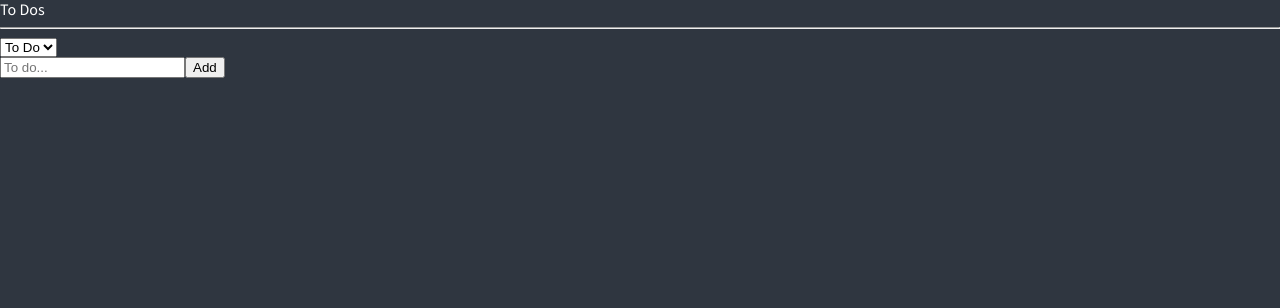
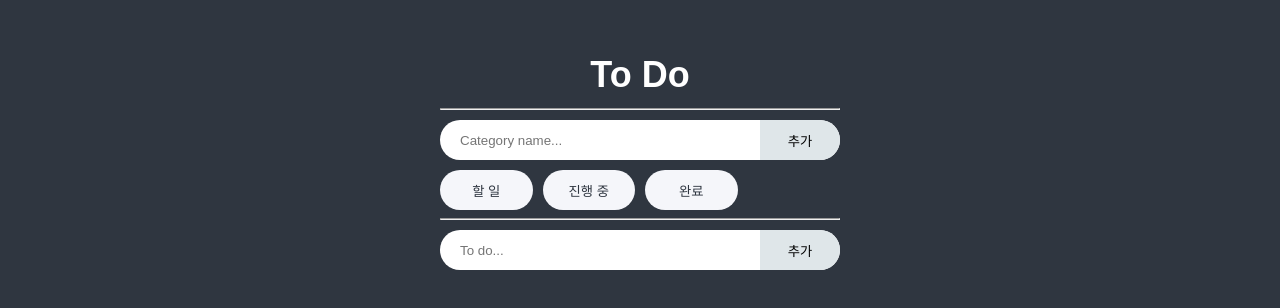
Before and after one commit to verobeach7/reactjs-Animation, a React (Create React App) app: page / in a window 1280 px wide. Shown: the top 308 px of the page. Built offline with nearby package versions, Linux system fonts and the light colour scheme.

Commit message:
React: Challenge

```diff
--- a/src/App.tsx
+++ b/src/App.tsx
@@ -54,6 +54,10 @@ table {
   box-sizing: border-box;
 }
 body {
+  display:flex;
+  align-items: center;
+  justify-content: center;
+  margin: 50px auto;
   font-family: 'Source Sans Pro', sans-serif;
   line-height: 1.2;
   background-color:${(props) => props.theme.bgColor};
--- a/src/atoms.tsx
+++ b/src/atoms.tsx
@@ -1,33 +1,41 @@
 import { atom, selector } from "recoil";
 
-/* // type은 정의 후 재사용이 가능함. 단순히 여러번 반복하는 것을 줄이기 위해 사용.
-type categories = "TO_DO" | "DOING" | "DONE"; */
+const localStorageEffect =
+  (key: string) =>
+  ({ setSelf, onSet }: any) => {
+    const savedToDos = localStorage.getItem(key);
+    if (savedToDos != null) {
+      setSelf(JSON.parse(savedToDos));
+    }
 
-// ENUM: 반복적으로 사용할 것을 정의해놓고 쓰는 것. 일일이 타이핑하면서 실수하는 것을 줄임.
-// ENUM은 일련의 숫자를 문자로 변환하여 표현해주는 것. 프로그래머를 도와주기 위한 것.
-export enum Categories {
-  /* "TO_DO", // 0
-  "DOING", // 1
-  "DONE", // 2 */
-  "TO_DO" = "TO_DO", // "TO_DO"
-  "DOING" = "DOING", // "DOING"
-  "DONE" = "DONE", // "DONE"
-}
+    onSet((newToDos: IToDo, _: any, isReset: boolean) => {
+      isReset
+        ? localStorage.removeItem(key)
+        : localStorage.setItem(key, JSON.stringify(newToDos));
+    });
+  };
 
-export const categoryState = atom<Categories>({
+export const categoriesState = atom({
+  key: "categories",
+  default: ["할 일", "진행 중", "완료"],
+  effects: [localStorageEffect("categories")],
+});
+
+export const categoryState = atom({
   key: "category",
-  default: Categories.TO_DO,
+  default: "TO_DO",
 });
 
 export interface IToDo {
   text: string;
   id: number;
-  category: Categories;
+  category: string;
 }
 
 export const toDoState = atom<IToDo[]>({
   key: "toDo",
   default: [],
+  effects: [localStorageEffect("toDo")],
 });
 
 export const toDoSelector = selector({
--- /dev/null
+++ b/src/components/CreateCategory.tsx
@@ -0,0 +1,62 @@
+import { useForm } from "react-hook-form";
+import { useRecoilState } from "recoil";
+import styled from "styled-components";
+import { categoriesState } from "../atoms";
+
+interface IFormCategory {
+  category: string;
+}
+
+export const Form = styled.form`
+  display: flex;
+  align-items: center;
+  justify-content: center;
+  height: 40px;
+  margin: 10px auto;
+  position: relative;
+  input {
+    height: 100%;
+    width: 100%;
+    border: none;
+    border-radius: 20px;
+    padding-left: 20px;
+    padding-right: 90px;
+    &:focus {
+      outline: none;
+    }
+  }
+  button {
+    position: absolute;
+    right: 0;
+    width: 80px;
+    height: 40px;
+    border: none;
+    border-top-right-radius: 20px;
+    border-bottom-right-radius: 20px;
+    background-color: ${(props) => props.theme.btnBgColor};
+    &:hover {
+      background-color: ${(props) => props.theme.accentColor};
+    }
+  }
+`;
+
+function CreateCategory() {
+  const [categories, setCategories] = useRecoilState(categoriesState);
+  const { register, handleSubmit, setValue } = useForm<IFormCategory>();
+  const handleValid = ({ category }: IFormCategory) => {
+    console.log(category);
+    setCategories([...categories, category]);
+    setValue("category", "");
+  };
+  return (
+    <Form onSubmit={handleSubmit(handleValid)}>
+      <input
+        {...register("category", { required: "Please write a Category." })}
+        placeholder="Category name..."
+      />
+      <button>추가</button>
+    </Form>
+  );
+}
+
+export default CreateCategory;
--- a/src/components/CreateToDo.tsx
+++ b/src/components/CreateToDo.tsx
@@ -1,16 +1,18 @@
 import { useForm } from "react-hook-form";
 import { useRecoilValue, useSetRecoilState } from "recoil";
 import { categoryState, toDoState } from "../atoms";
+import { Form } from "./CreateCategory";
 
-interface IForm {
+export interface IFormToDo {
   toDo: string;
 }
 
 function CreateToDo() {
   const setToDos = useSetRecoilState(toDoState);
   const category = useRecoilValue(categoryState);
-  const { register, handleSubmit, setValue } = useForm<IForm>();
-  const handleValid = ({ toDo }: IForm) => {
+  const { register, handleSubmit, setValue } = useForm<IFormToDo>();
+  // console.log(category);
+  const handleValid = ({ toDo }: IFormToDo) => {
     setToDos((oldToDos) => [
       { text: toDo, id: Date.now(), category },
       ...oldToDos,
@@ -18,13 +20,13 @@ function CreateToDo() {
     setValue("toDo", "");
   };
   return (
-    <form onSubmit={handleSubmit(handleValid)}>
+    <Form onSubmit={handleSubmit(handleValid)}>
       <input
         {...register("toDo", { required: "Please write a To Do." })}
         placeholder="To do..."
       />
-      <button>Add</button>
-    </form>
+      <button>추가</button>
+    </Form>
   );
 }
 
--- a/src/components/ToDo.tsx
+++ b/src/components/ToDo.tsx
@@ -1,9 +1,55 @@
 import React from "react";
-import { useSetRecoilState } from "recoil";
-import { Categories, IToDo, toDoState } from "../atoms";
+import { useRecoilValue, useSetRecoilState } from "recoil";
+import styled from "styled-components";
+import { categoriesState, IToDo, toDoState } from "../atoms";
+
+const ToDoComponent = styled.li`
+  display: flex;
+  flex-direction: column;
+  max-width: 400px;
+  margin-top: 10px;
+  padding: 10px;
+  border-radius: 20px;
+  background-color: ${(props) => props.theme.cardBgColor};
+  color: ${(props) => props.theme.textColor};
+  span {
+    padding: 5px 12px;
+  }
+`;
+
+const ContentsContainer = styled.div`
+  display: flex;
+  justify-content: space-between;
+  padding-right: 2px;
+  button {
+    border: none;
+    border-radius: 10px;
+    background-color: #ffcccc;
+    color: #ff3838;
+  }
+`;
+
+const BtnContainer = styled.button`
+  display: flex;
+  flex-wrap: wrap;
+  border: none;
+  background-color: transparent;
+  button {
+    margin: 5px;
+    padding: 8px;
+    border: none;
+    border-radius: 5px;
+    background-color: ${(props) => props.theme.btnBgColor};
+    &:hover {
+      background-color: ${(props) => props.theme.accentColor};
+    }
+  }
+`;
 
 function ToDo({ text, category, id }: IToDo) {
   const setToDos = useSetRecoilState(toDoState);
+  const categories = useRecoilValue(categoriesState);
+  console.log(category);
   const onClick = (event: React.MouseEvent<HTMLButtonElement>) => {
     const {
       currentTarget: { name },
@@ -18,25 +64,28 @@ function ToDo({ text, category, id }: IToDo) {
       ];
     });
   };
+  const onDelete = () => {
+    setToDos((oldToDos) => {
+      return oldToDos.filter((toDo) => toDo.id !== id);
+    });
+  };
   return (
-    <li>
-      <span>{text}</span>
-      {category !== Categories.DOING && (
-        <button name={Categories.DOING} onClick={onClick}>
-          Doing
-        </button>
-      )}
-      {category !== Categories.TO_DO && (
-        <button name={Categories.TO_DO} onClick={onClick}>
-          To Do
-        </button>
-      )}
-      {category !== Categories.DONE && (
-        <button name={Categories.DONE} onClick={onClick}>
-          Done
-        </button>
-      )}
-    </li>
+    <ToDoComponent>
+      <ContentsContainer>
+        <span>{text}</span>
+        <button onClick={onDelete}>Delete</button>
+      </ContentsContainer>
+      <BtnContainer>
+        {categories.map(
+          (currentCategory) =>
+            currentCategory !== category && (
+              <button name={currentCategory} onClick={onClick}>
+                {currentCategory}
+              </button>
+            )
+        )}
+      </BtnContainer>
+    </ToDoComponent>
   );
 }
 
--- a/src/components/ToDoList.tsx
+++ b/src/components/ToDoList.tsx
@@ -1,33 +1,83 @@
 import React from "react";
 import { useRecoilState, useRecoilValue } from "recoil";
-import { Categories, categoryState, toDoSelector } from "../atoms";
+import styled from "styled-components";
+import { categoriesState, categoryState, toDoSelector } from "../atoms";
+import CreateCategory from "./CreateCategory";
 import CreateToDo from "./CreateToDo";
 import ToDo from "./ToDo";
 
+const Container = styled.div`
+  margin: 0 auto;
+  max-width: 400;
+`;
+
+const Header = styled.header`
+  height: 50px;
+  display: flex;
+  align-items: center;
+  justify-content: center;
+`;
+
+const Title = styled.h1`
+  font-size: 36px;
+  font-weight: 600;
+  color: white;
+`;
+
+const GridContainer = styled.div`
+  display: grid;
+  grid-template-columns: repeat(4, 1fr);
+  width: 400px;
+  gap: 10px;
+  button {
+    height: 40px;
+    border: none;
+    border-radius: 20px;
+    color: ${(props) => props.theme.bgColor};
+    background-color: ${(props) => props.theme.cardBgColor};
+    &:hover {
+      background-color: #ffeaa7;
+    }
+  }
+  button[disabled] {
+    background-color: #fdcb6e;
+  }
+`;
+
 function ToDoList() {
-  // useRecoilValue는 atom이나 selector의 값만 반환함.
   const toDos = useRecoilValue(toDoSelector);
-  // useRecoilState는 value와 modifierFunction도 함께 반환함.
+  const categories = useRecoilValue(categoriesState);
   const [category, setCategory] = useRecoilState(categoryState);
-  const onInput = (event: React.FormEvent<HTMLSelectElement>) => {
+  const onClick = (event: React.MouseEvent<HTMLButtonElement>) => {
     setCategory(event.currentTarget.value as any);
   };
-  // console.log(category);
   return (
-    <div>
-      <h1>To Dos</h1>
-      <hr />
-      {/** select value에 category를 연결하여 값이 변하면 value도 변하게 함. */}
-      <select value={category} onInput={onInput}>
-        <option value={Categories.TO_DO}>To Do</option>
-        <option value={Categories.DOING}>Doing</option>
-        <option value={Categories.DONE}>Done</option>
-      </select>
-      <CreateToDo />
-      {toDos?.map((toDo) => (
-        <ToDo key={toDo.id} {...toDo} />
-      ))}
-    </div>
+    <>
+      <Container>
+        <Header>
+          <Title>To Do</Title>
+        </Header>
+        <hr />
+        <CreateCategory />
+        <GridContainer>
+          {categories.map((currentCategory) => (
+            <button
+              disabled={currentCategory === category}
+              key={currentCategory}
+              value={currentCategory}
+              onClick={onClick}
+            >
+              {currentCategory}
+            </button>
+          ))}
+        </GridContainer>
+        <hr />
+        <CreateToDo />
+        {toDos?.map((toDo) => (
+          <ToDo key={toDo.id} {...toDo} />
+        ))}
+      </Container>
+    </>
   );
 }
 
--- a/src/styled.d.ts
+++ b/src/styled.d.ts
@@ -6,5 +6,6 @@ declare module "styled-components" {
     bgColor: string;
     accentColor: string;
     cardBgColor: string;
+    btnBgColor: string;
   }
 }
--- a/src/theme.ts
+++ b/src/theme.ts
@@ -2,7 +2,8 @@ import { DefaultTheme } from "styled-components";
 
 export const darkTheme: DefaultTheme = {
   bgColor: "#2f3640",
-  textColor: "white",
-  accentColor: "#9c88ff",
-  cardBgColor: "transparent",
+  textColor: "#2d3436",
+  accentColor: "#ffeaa7",
+  cardBgColor: "#f5f6fa",
+  btnBgColor: "#dfe6e9",
 };
```
